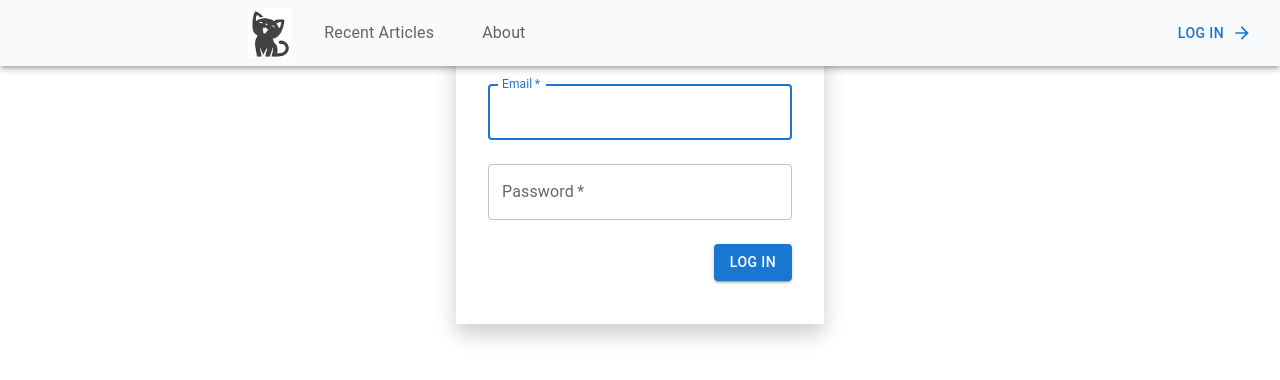
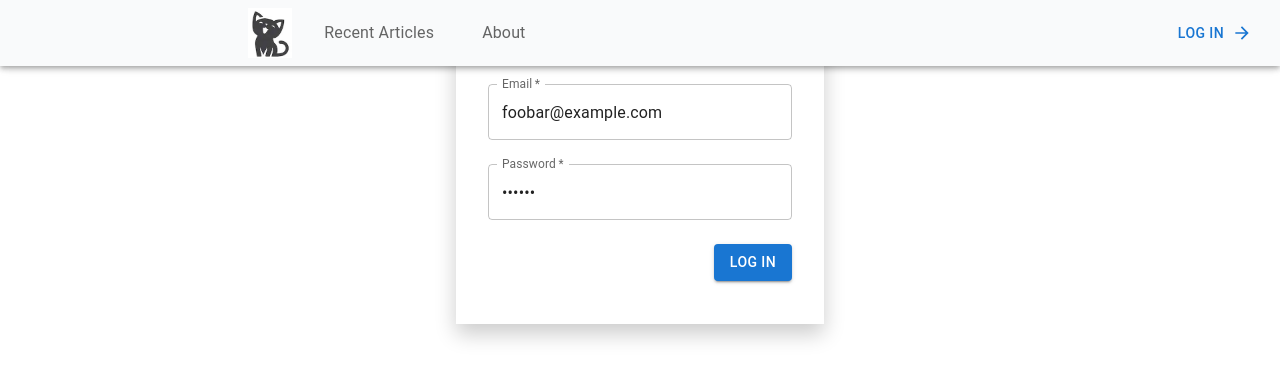
Before and after one commit to oxanakraynova/cat-blog, a React (Vite) app: page /login in a window 1280 px wide. Shown: the top 380 px of the page. Built offline with nearby package versions, Linux system fonts and the light colour scheme.

Commit message:
- update login form with formik

```diff
--- a/package.json
+++ b/package.json
@@ -15,12 +15,14 @@
     "@mui/icons-material": "^5.14.11",
     "@mui/material": "^5.14.11",
     "@mui/styled-engine-sc": "^5.14.11",
+    "formik": "^2.4.5",
     "react": "^18.2.0",
     "react-dom": "^18.2.0",
     "react-markdown": "^9.0.0",
     "react-router-dom": "^6.16.0",
     "styled-components": "^5.3.11",
-    "vite-plugin-material-ui": "^1.0.1"
+    "vite-plugin-material-ui": "^1.0.1",
+    "yup": "^1.3.2"
   },
   "devDependencies": {
     "@types/react": "^18.2.15",
--- a/src/components/Auth/LoginForm.tsx
+++ b/src/components/Auth/LoginForm.tsx
@@ -1,76 +1,39 @@
-import * as React from "react";
 import { CssBaseline } from "@mui/material";
 import { Box } from "@mui/material";
 import Button from "@mui/material/Button";
 import TextField from "@mui/material/TextField";
 import Typography from "@mui/material/Typography";
 import Container from "@mui/material/Container";
-import { useState } from "react";
-import { FormHelperText } from "@mui/material";
 import { NavLink } from "react-router-dom";
+import { useFormik } from "formik";
+import * as yup from "yup";
 
 export default function LoginForm() {
-  const [enteredEmail, setEnteredEmail] = useState("");
-  const [enteredEmailTouched, setEnteredEmailTouched] = useState(false);
+  const validationSchema = yup.object({
+    email: yup
+      .string()
+      .email("Enter a valid email")
+      .required("Email is required"),
+    password: yup
+      .string()
+      .min(8, "Password should be of minimum 8 characters length")
+      .required("Password is required"),
+  });
 
-  const [enteredPassword, setEnteredPassword] = useState("");
-  const [enteredPasswordTouched, setEnteredPasswordTouched] = useState(false);
-
-  const enteredEmailIsValid = enteredEmail !== "";
-  const emailInputIsInvalid = !enteredEmailIsValid && enteredEmailTouched;
-
-  const enteredPasswordIsValid = enteredPassword !== "";
-  const passwordInputIsInvalid =
-    !enteredPasswordIsValid && enteredPasswordTouched;
-
-  // let formIsValid = false;
-  // if (enteredEmailIsValid && enteredPasswordIsValid) {
-  //   formIsValid = true;
-  // }
-
-  const emailInputChangeHandler = (
-    event: React.ChangeEvent<HTMLInputElement>
-  ) => {
-    setEnteredEmail(event.target.value);
-  };
-
-  const emailInputBlurHandler = (_event: React.FocusEvent) => {
-    setEnteredEmailTouched(true);
-  };
-
-  const passwordInputChangeHandler = (
-    event: React.ChangeEvent<HTMLInputElement>
-  ) => {
-    setEnteredPassword(event.target.value);
-  };
-
-  const passwordInputBlurHandler = (_event: React.FocusEvent) => {
-    setEnteredPasswordTouched(true);
-  };
-
-  const handleSubmit = (event: React.FormEvent<HTMLFormElement>) => {
-    event.preventDefault();
-
-    if (enteredEmailIsValid) {
-      return;
-    }
-
-    setEnteredPasswordTouched(true);
-
-    if (enteredPasswordIsValid) {
-      return;
-    }
-
-    const data = new FormData(event.currentTarget);
-    console.log({
-      username: data.get("username"),
-      password: data.get("password"),
+  const formik = useFormik({
+    initialValues: {
+      email: "foobar@example.com",
+      password: "foobar",
+    },
+    validationSchema: validationSchema,
+    onSubmit: (values) => {
+      alert(JSON.stringify(values, null, 2));
+    },
   });
-  };
-
   return (
     <Container component="main" maxWidth="xs">
       <CssBaseline />
+      <form onSubmit={formik.handleSubmit}>
         <Box
           sx={{
             position: "absolute",
@@ -96,8 +59,6 @@ export default function LoginForm() {
             Log In
           </Typography>
           <Box
-          component="form"
-          onSubmit={handleSubmit}
             sx={{
               marginTop: 1,
               marginLeft: "2rem",
@@ -116,14 +77,12 @@ export default function LoginForm() {
               label="Email"
               name="email"
               autoComplete="email"
-            autoFocus
-            onChange={emailInputChangeHandler}
-            onBlur={emailInputBlurHandler}
-            error={emailInputIsInvalid}
+              value={formik.values.email}
+              onChange={formik.handleChange}
+              onBlur={formik.handleBlur}
+              error={formik.touched.email && Boolean(formik.errors.email)}
+              helperText={formik.touched.email && formik.errors.email}
             />
-          {emailInputIsInvalid && (
-            <FormHelperText error>Email must not be empty!</FormHelperText>
-          )}
             <TextField
               margin="normal"
               required
@@ -132,14 +91,12 @@ export default function LoginForm() {
               label="Password"
               type="password"
               id="password"
-            autoComplete="current-password"
-            onChange={passwordInputChangeHandler}
-            onBlur={passwordInputBlurHandler}
-            error={passwordInputIsInvalid}
+              value={formik.values.password}
+              onChange={formik.handleChange}
+              onBlur={formik.handleBlur}
+              error={formik.touched.password && Boolean(formik.errors.password)}
+              helperText={formik.touched.password && formik.errors.password}
             />
-          {passwordInputIsInvalid && (
-            <FormHelperText error>Password must not be empty!</FormHelperText>
-          )}
           </Box>
           <Box
             sx={{
@@ -155,12 +112,12 @@ export default function LoginForm() {
               //TODO 1) implement login, 2) after successful login redirect to next screen, 3) on unsuccesful login display error message
               component={NavLink}
               to="/admin"
-            // disabled={!formIsValid}
             >
               Log In
             </Button>
           </Box>
         </Box>
+      </form>
     </Container>
   );
 }
```
Also changed, not shown: 1 other file (tests, documents, lock files or other folders). Lines whose indentation alone changed are shown as unchanged.
